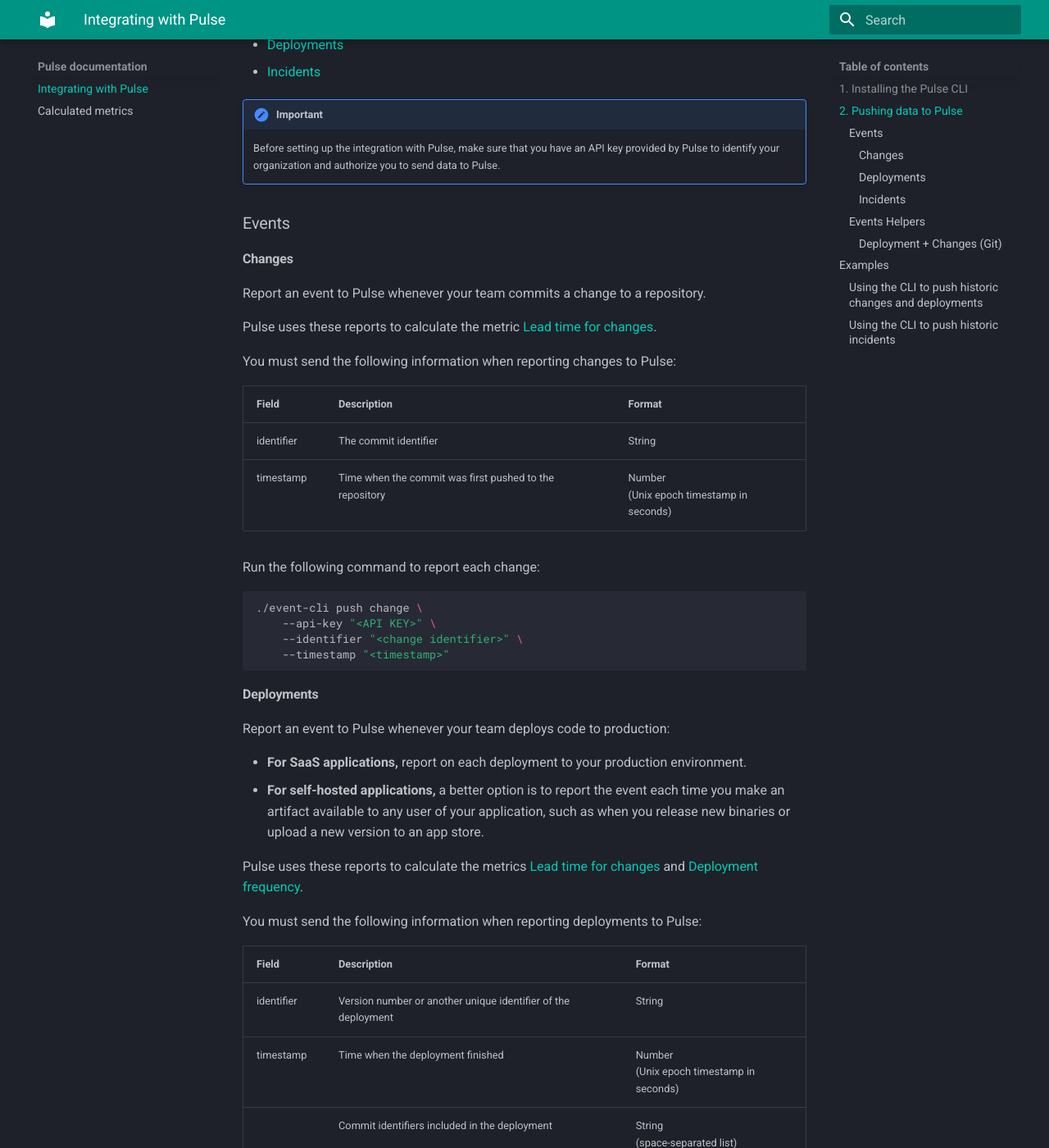
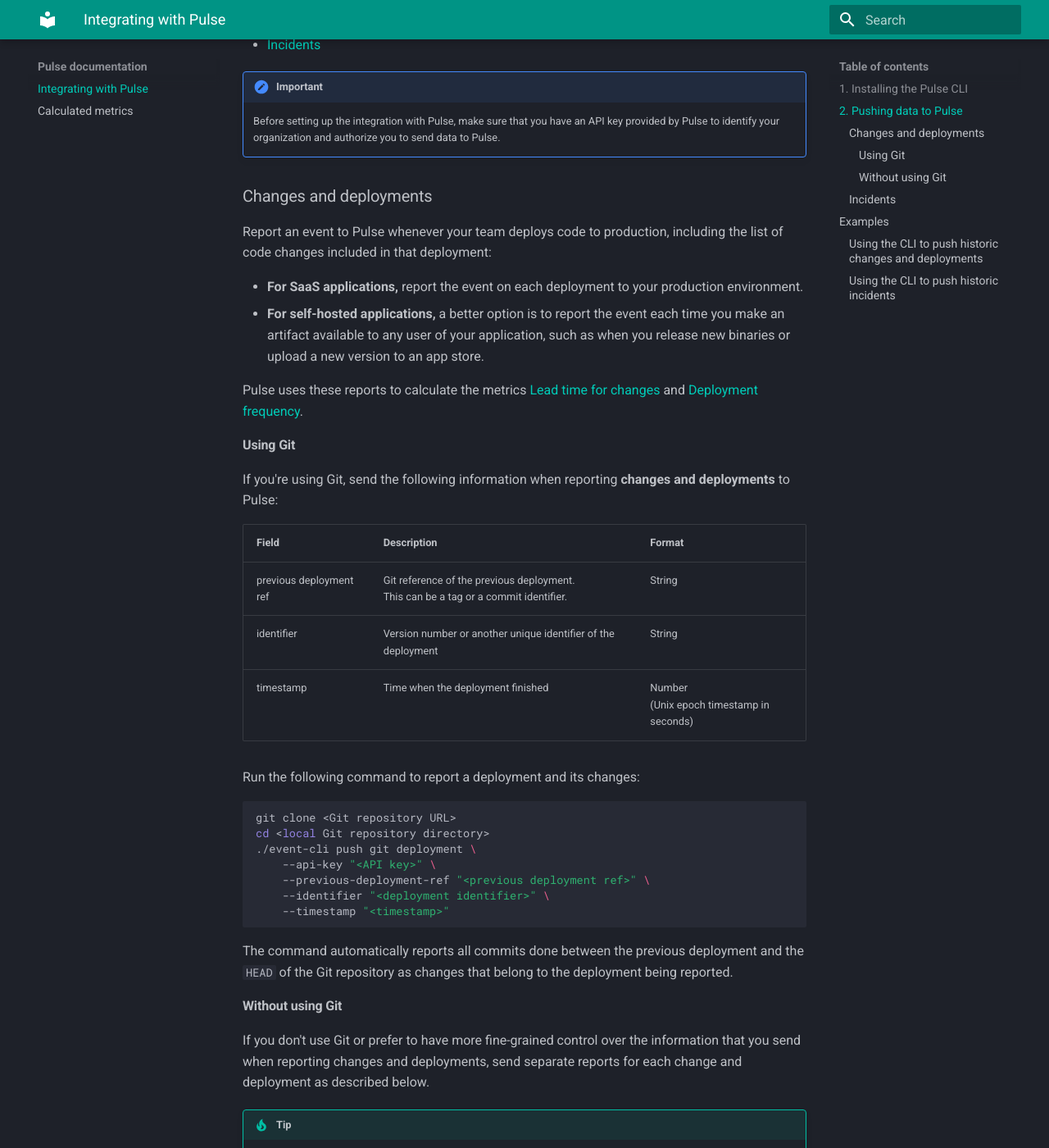
Before and after one commit to codacy/pulse-user-docs, an MkDocs documentation site: the page built from docs/index.md, in a window 1280 px wide and 1400 px high, scrolled down 1755 px. Shown: the whole window at 82% size. Built offline with MkDocs 1.6.1 and Material for MkDocs 9.7.7, drawn with Linux system fonts in a browser that asks for light colours; some of the changed text lies outside the part shown.

Commit message:
refactor: Provide instructions depending if using Git or not

````diff
--- a/docs/index.md
+++ b/docs/index.md
@@ -47,65 +47,87 @@
 
 To measure the performance of your team, you must send information to Pulse about the following key events whenever they happen in the software delivery workflow of your primary application or service:
 
--   [Changes](#changes)
--   [Deployments](#deployments)
+-   [Changes and deployments](#changes-and-deployments)
 -   [Incidents](#incidents)
 
 !!! important
     Before setting up the integration with Pulse, make sure that you have an API key provided by Pulse to identify your organization and authorize you to send data to Pulse.
 
-### Events
+### Changes and deployments
 
-#### Changes
+Report an event to Pulse whenever your team deploys code to production, including the list of code changes included in that deployment:
 
-Report an event to Pulse whenever your team commits a change to a repository.
-
-Pulse uses these reports to calculate the metric [Lead time for changes](metrics.md#lead-time-for-changes).
-
-You must send the following information when reporting changes to Pulse:
-
-| Field      | Description                                             | Format                                       |
-| ---------- | ------------------------------------------------------- | -------------------------------------------- |
-| identifier | The commit identifier                                   | String                                       |
-| timestamp  | Time when the commit was first pushed to the repository | Number<br/>(Unix epoch timestamp in seconds) |
-
-Run the following command to report each change:
-
-```sh
-./event-cli push change \
-    --api-key "<API KEY>" \
-    --identifier "<change identifier>" \
-    --timestamp "<timestamp>"
-```
-
-#### Deployments
-
-Report an event to Pulse whenever your team deploys code to production:
-
--   **For SaaS applications,** report on each deployment to your production environment.
+-   **For SaaS applications,** report the event on each deployment to your production environment.
 -   **For self-hosted applications,** a better option is to report the event each time you make an artifact available to any user of your application, such as when you release new binaries or upload a new version to an app store.
 
 Pulse uses these reports to calculate the metrics [Lead time for changes](metrics.md#lead-time-for-changes) and [Deployment frequency](metrics.md#deployment-frequency).
 
-You must send the following information when reporting deployments to Pulse:
+#### Using Git
 
-| Field      | Description                                                   | Format                                       |
-| ---------- | ------------------------------------------------------------- | -------------------------------------------- |
-| identifier | Version number or another unique identifier of the deployment | String                                       |
-| timestamp  | Time when the deployment finished                             | Number<br/>(Unix epoch timestamp in seconds) |
-|            | Commit identifiers included in the deployment                 | String<br/>(space-separated list)            |
+If you're using Git, send the following information when reporting **changes and deployments** to Pulse:
 
-Run the following command to report each deployment:
+| Field                   | Description                                                                             | Format                                       |
+| ----------------------- | --------------------------------------------------------------------------------------- | -------------------------------------------- |
+| previous deployment ref | Git reference of the previous deployment.<br/>This can be a tag or a commit identifier. | String                                       |
+| identifier              | Version number or another unique identifier of the deployment                           | String                                       |
+| timestamp               | Time when the deployment finished                                                       | Number<br/>(Unix epoch timestamp in seconds) |
+
+Run the following command to report a deployment and its changes:
 
 ```sh
-./event-cli push deployment \
-    --api-key "<API KEY>" \
+git clone <Git repository URL>
+cd <local Git repository directory>
+./event-cli push git deployment \
+    --api-key "<API key>" \
+    --previous-deployment-ref "<previous deployment ref>" \
     --identifier "<deployment identifier>" \
-    --timestamp "<timestamp>" \
-    <space-separated list of commit identifiers>
+    --timestamp "<timestamp>"
 ```
 
-#### Incidents
+The command automatically reports all commits done between the previous deployment and the `HEAD` of the Git repository as changes that belong to the deployment being reported.
+
+#### Without using Git
+
+If you don't use Git or prefer to have more fine-grained control over the information that you send when reporting changes and deployments, send separate reports for each change and deployment as described below.
+
+!!! tip
+    If you're using Git, it's simpler to [report changes and deployments](#using-git) together.
+
+1.  Send the following information when reporting **changes** to Pulse:
+
+    | Field      | Description                                             | Format                                       |
+    | ---------- | ------------------------------------------------------- | -------------------------------------------- |
+    | identifier | The commit identifier                                   | String                                       |
+    | timestamp  | Time when the commit was first pushed to the repository | Number<br/>(Unix epoch timestamp in seconds) |
+
+    Run the following command to report each change:
+
+    ```sh
+    ./event-cli push change \
+        --api-key "<API key>" \
+        --identifier "<change identifier>" \
+        --timestamp "<timestamp>"
+    ```
+
+1.  Send the following information when reporting **deployments** to Pulse:
+
+    | Field      | Description                                                   | Format                                       |
+    | ---------- | ------------------------------------------------------------- | -------------------------------------------- |
+    | identifier | Version number or another unique identifier of the deployment | String                                       |
+    | timestamp  | Time when the deployment finished                             | Number<br/>(Unix epoch timestamp in seconds) |
+    |            | Commit identifiers included in the deployment                 | String<br/>(space-separated list)            |
+
+    Run the following command to report each deployment:
+
+    ```sh
+    ./event-cli push deployment \
+        --api-key "<API key>" \
+        --identifier "<deployment identifier>" \
+        --timestamp "<timestamp>" \
+        <space-separated list of commit identifiers>
+    ```
+
+### Incidents
 
 Report an event to Pulse whenever there is a software release or infrastructure configuration change to production that results in degraded service and subsequently required remediation:
 
@@ -116,7 +138,7 @@
 
 Pulse uses these reports to calculate the metrics [Median time to recovery](metrics.md#median-time-to-recover) and [Change failure rate](metrics.md#change-failure-rate).
 
-You must send the following information when reporting incidents to Pulse:
+Send the following information when reporting **incidents** to Pulse:
 
 | Field             | Description                                    | Format                                       |
 | ----------------- | ---------------------------------------------- | -------------------------------------------- |
@@ -128,37 +150,10 @@
 
 ```sh
 ./event-cli push incident \
-    --api-key "<API KEY>" \
+    --api-key "<API key>" \
     --identifier "<incident identifier>" \
     --timestampCreated "<timestampCreated>" \
     --timestampResolved "<timestampResolved>"
-```
-
-### Events Helpers
-
-In order to simplify the integration process we have some helpers that you can use to push multiple events simultaneously:
-
--   [Deployment + Changes (Git)](#deployment--changes-git)
-
-#### Deployment + Changes (Git)
-
-This command will infer the changes of the deployment being pushed based on git commits.
-It will consider all commits between the previous deployment and the HEAD of the given git repository as changes.
-
-| Field                   | Description                                                                   | Format                                       |
-| ----------------------- | ----------------------------------------------------------------------------- | -------------------------------------------- |
-| previous deployment ref | The git ref of the previous deployment. This can either be a tag or a commit. | String                                       |
-| identifier              | Version number or another unique identifier of the deployment                 | String                                       |
-| timestamp               | Time when the deployment finished                                             | Number<br/>(Unix epoch timestamp in seconds) |
-
-Run the following command to report a deployment and its changes:
-
-```sh
-./event-cli push git deployment \
-    --api-key "<API KEY>" \
-    --previous-deployment-ref "<previous deployment ref>" \
-    --identifier "<deployment identifier>" \
-    --timestamp "<timestamp>"
 ```
 
 ## Examples
````
